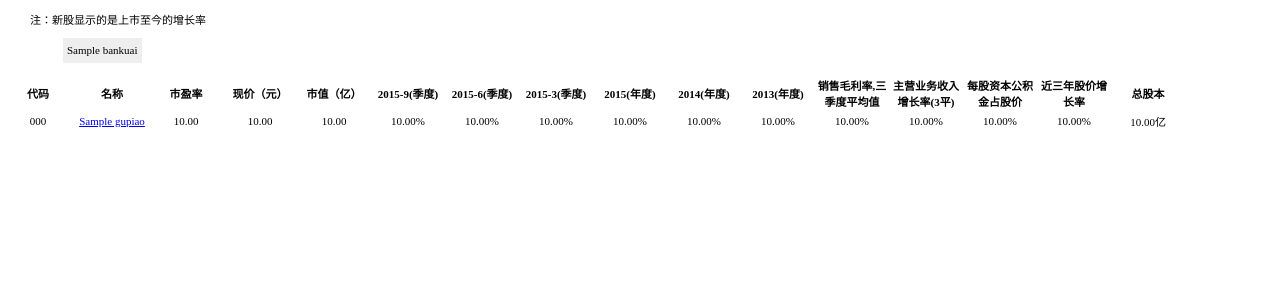
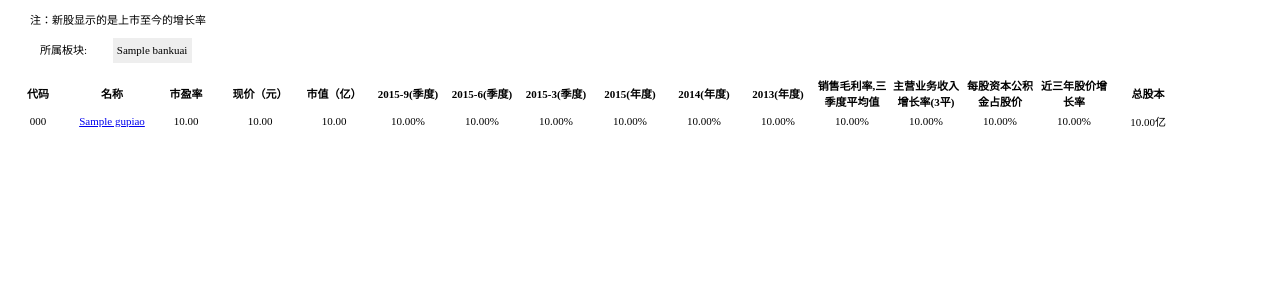
Before and after one commit to fiowind/Gupiao, a Django app: template templates/result.html in a window 1280 px wide. Shown: the top 300 px of the page. Run offline with Django 3.2, Linux system fonts and the light colour scheme; the template is opened without the code that fills it: most values are stand-ins (such as "Sample title", 1, 10 or a date in 2020).

Commit message:
加文字

```diff
--- a/templates/result.html
+++ b/templates/result.html
@@ -75,6 +75,7 @@ $(document).ready(function() {
 	{% if bankuais %}
 	<form id="bankuaiform" method="post" action="/ajaxlist">{% csrf_token %}
 	<ul>
+		所属板块:
 		{% for bankuai in bankuais %}
 		<li class="bankuaili">
 			<input type="checkbox" value="{{ bankuai.bankuai_name }}" id="bk{{ forloop.revcounter0 }}" name="bk{{ forloop.revcounter0 }}" />
```
